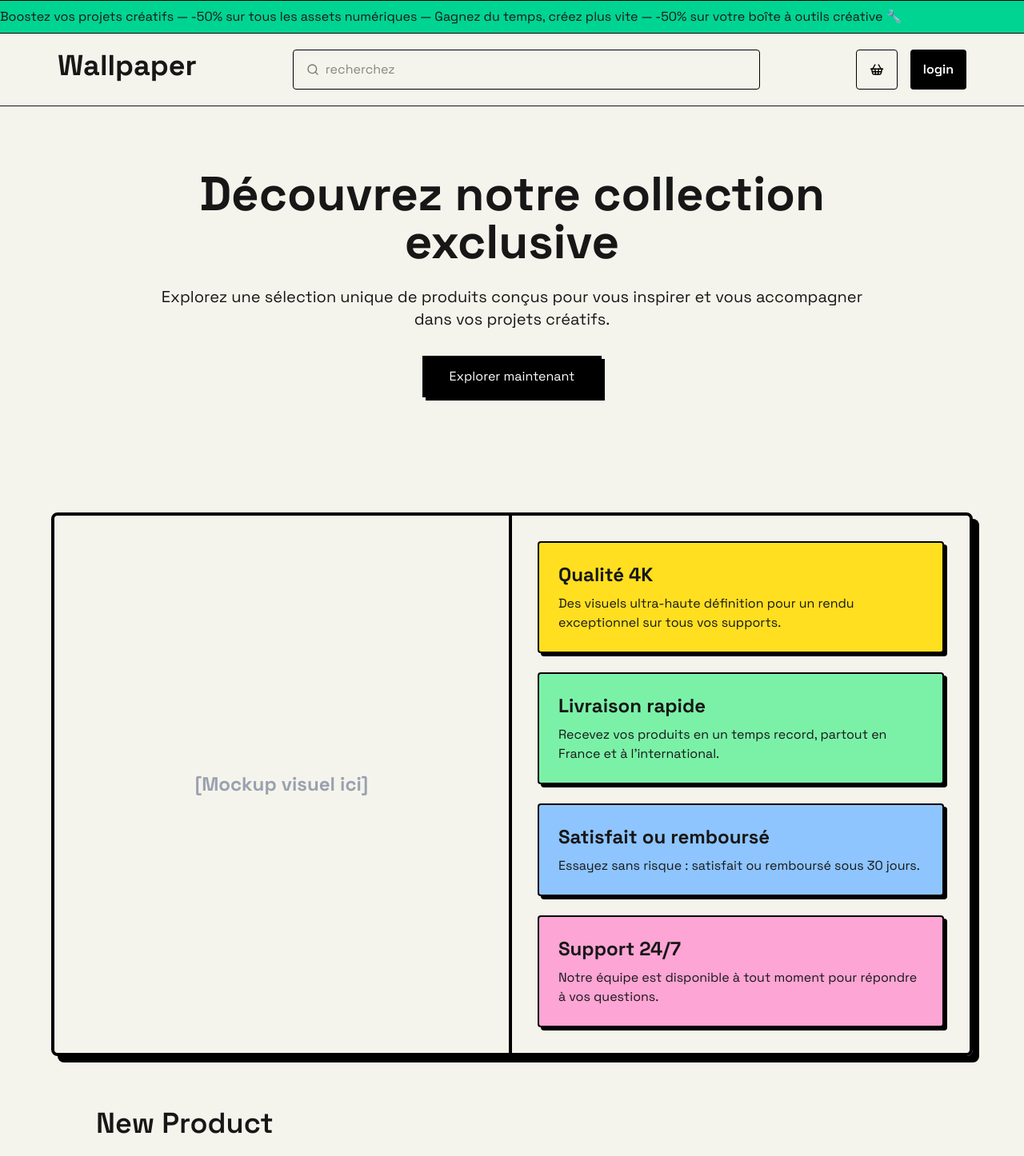
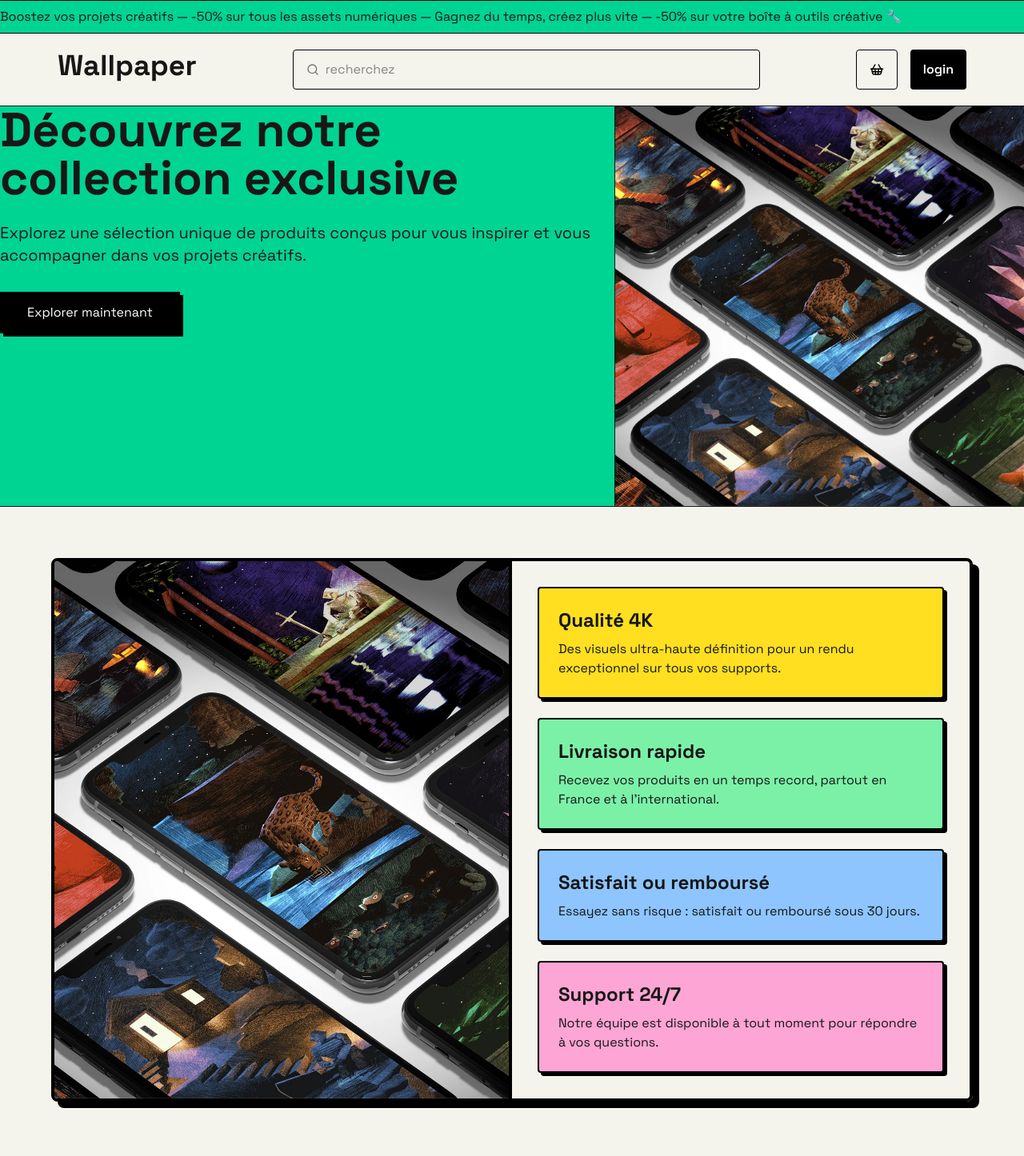
Before and after one commit to kyu-dev/ecommerce_frontend, a Next.js app: page / in a window 1280 px wide. Shown: the top 1446 px of the page at 80% size. Built offline with nearby package versions, Linux system fonts and the light colour scheme.

Commit message:
Ajout d'une image de fond dans le composant Hero et mise à jour de la mise en page pour une présentation améliorée. Remplacement du texte par une image dans le composant Infos pour une meilleure visualisation des produits.

```diff
--- a/components/hero/Hero.tsx
+++ b/components/hero/Hero.tsx
@@ -2,8 +2,8 @@ import React from "react";
 
 const Hero = () => {
   return (
-    <div className=" border-black p-20">
-      <div className="max-w-4xl mx-auto text-center">
+    <div className=" border-b bg-emerald-400 flex ">
+      <div className="max-w-4xl mx-auto text-left">
         <h2 className="text-6xl font-bold mb-6">
           Découvrez notre collection exclusive
         </h2>
@@ -15,6 +15,13 @@ const Hero = () => {
           Explorer maintenant
         </button>
       </div>
+      <div className="h-[500px]">
+        <img
+          src="/wpgroup.jpg"
+          alt="hero"
+          className="w-full h-full object-cover border-l"
+        />
+      </div>
     </div>
   );
 };
--- a/components/infos/Infos.tsx
+++ b/components/infos/Infos.tsx
@@ -5,10 +5,12 @@ const Infos = () => {
     <section className="w-full py-16 px-4">
       <div className="max-w-6xl mx-auto flex flex-col md:flex-row  border-4 border-black rounded-lg shadow-[8px_8px_0px_0px_rgba(0,0,0,1)] overflow-hidden">
         {/* Partie gauche : Mockup */}
-        <div className="md:w-1/2 w-full flex items-center justify-center  border-b-4 md:border-b-0 md:border-r-4 border-black p-8">
-          <p className="text-2xl font-bold text-gray-400">
-            [Mockup visuel ici]
-          </p>
+        <div className="md:w-1/2 w-full flex items-center justify-center  border-b-4 md:border-b-0 md:border-r-4 border-black ">
+          <img
+            src="/wpgroup.jpg"
+            className="w-full h-full object-cover"
+            alt="Groupe de fonds d'écran"
+          />
         </div>
         {/* Partie droite : Avantages */}
         <div className="md:w-1/2 w-full flex flex-col gap-6 p-8 justify-center">
```
Also changed, not shown: public/wpgroup.jpg (added).
